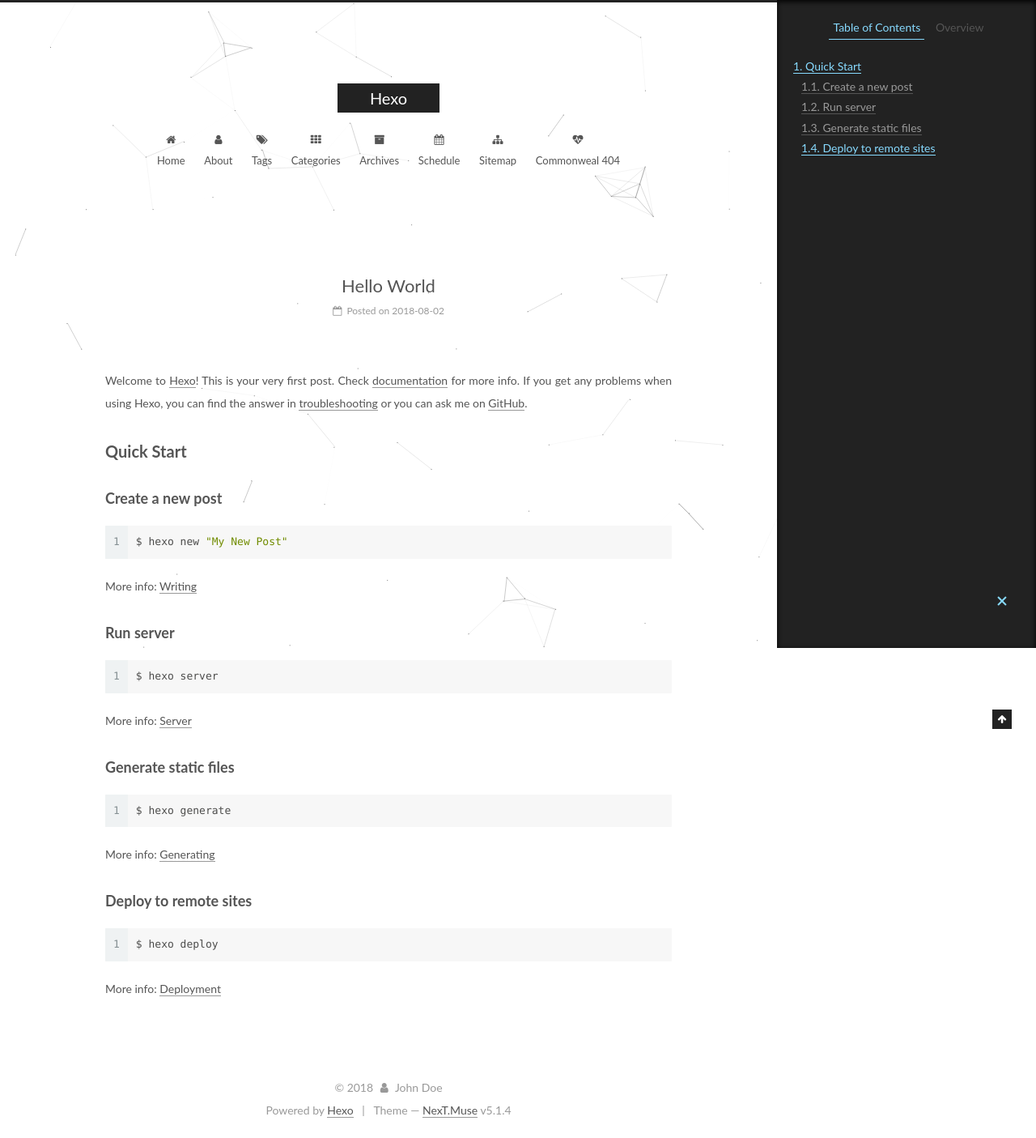
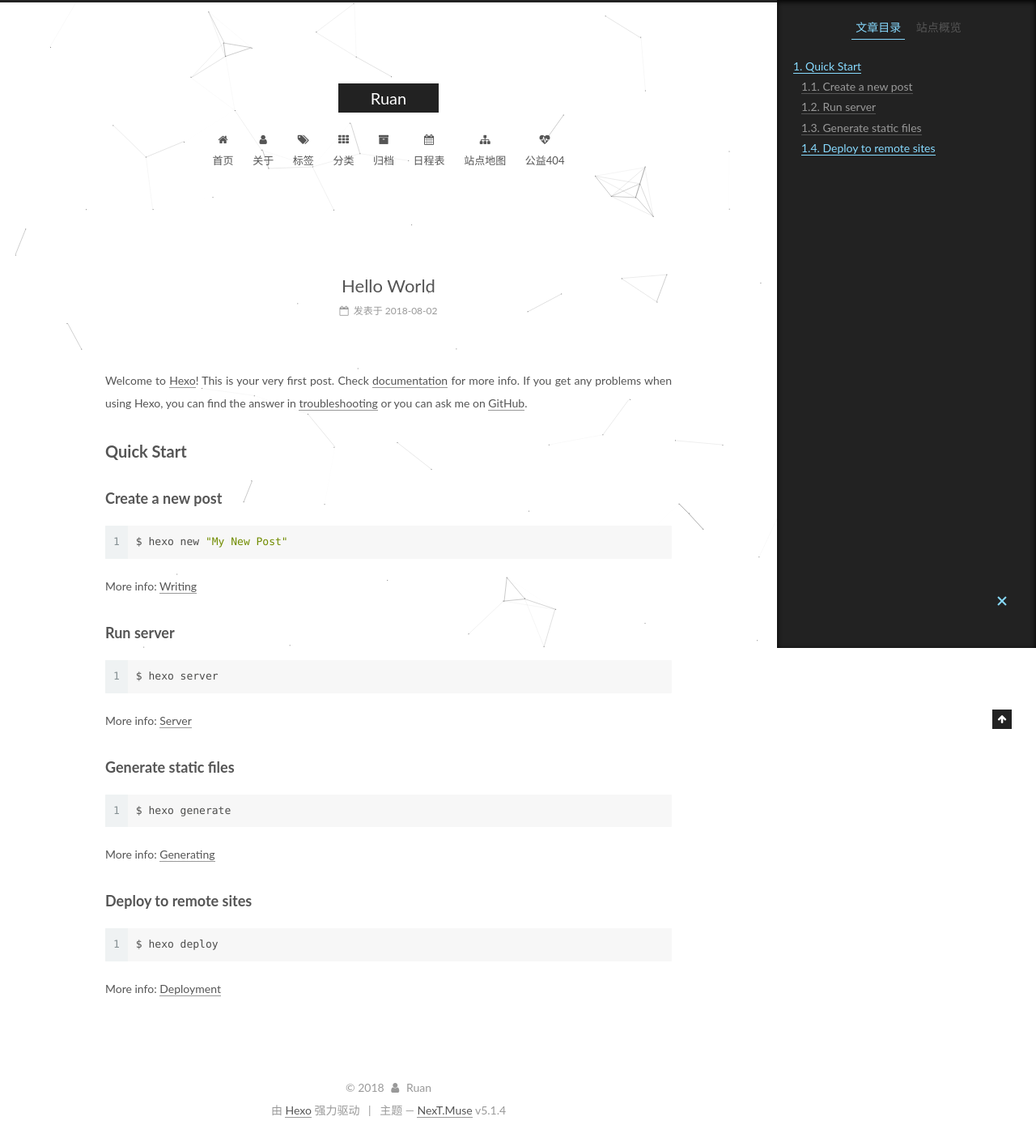
Before and after one commit to ruan1999/ruan1999.github.io, a plain HTML site: page 2018/08/02/hello-world/index.html in a window 1280 px wide. Shown: the whole page at 81% size. Drawn offline with Linux system fonts and the light colour scheme.

Commit message:
Site updated: 2018-08-02 17:44:29

```diff
--- a/2018/08/02/hello-world/index.html
+++ b/2018/08/02/hello-world/index.html
@@ -5,7 +5,7 @@
 
 
 
-<html class="theme-next muse use-motion" lang="">
+<html class="theme-next muse use-motion" lang="zh-Hans">
 <head>
   <meta charset="UTF-8"/>
 <meta http-equiv="X-UA-Compatible" content="IE=edge" />
@@ -83,9 +83,9 @@
 <meta property="og:type" content="article">
 <meta property="og:title" content="Hello World">
 <meta property="og:url" content="http://yoursite.com/2018/08/02/hello-world/index.html">
-<meta property="og:site_name" content="Hexo">
+<meta property="og:site_name" content="Ruan">
 <meta property="og:description" content="Welcome to Hexo! This is your very first post. Check documentation for more info. If you get any problems when using Hexo, you can find the answer in troubleshooting or you can ask me on GitHub. Quick">
-<meta property="og:locale" content="default">
+<meta property="og:locale" content="zh-Hans">
 <meta property="og:updated_time" content="2018-08-02T08:35:28.302Z">
 <meta name="twitter:card" content="summary">
 <meta name="twitter:title" content="Hello World">
@@ -105,7 +105,7 @@
     motion: {"enable":true,"async":false,"transition":{"post_block":"fadeIn","post_header":"slideDownIn","post_body":"slideDownIn","coll_header":"slideLeftIn","sidebar":"slideUpIn"}},
     duoshuo: {
       userId: '0',
-      author: 'Author'
+      author: '博主'
     },
     algolia: {
       applicationID: '',
@@ -125,7 +125,7 @@
 
 
 
-  <title>Hello World | Hexo</title>
+  <title>Hello World | Ruan</title>
 
 
 
@@ -137,7 +137,7 @@
 
 </head>
 
-<body itemscope itemtype="http://schema.org/WebPage" lang="default">
+<body itemscope itemtype="http://schema.org/WebPage" lang="zh-Hans">
 
 
 
@@ -155,7 +155,7 @@
     <div class="custom-logo-site-title">
       <a href="/"  class="brand" rel="start">
         <span class="logo-line-before"><i></i></span>
-        <span class="site-title">Hexo</span>
+        <span class="site-title">Ruan</span>
         <span class="logo-line-after"><i></i></span>
       </a>
     </div>
@@ -185,7 +185,7 @@
 
               <i class="menu-item-icon fa fa-fw fa-home"></i> <br />
 
-            Home
+            首页
           </a>
         </li>
 
@@ -195,7 +195,7 @@
 
               <i class="menu-item-icon fa fa-fw fa-user"></i> <br />
 
-            About
+            关于
           </a>
         </li>
 
@@ -205,7 +205,7 @@
 
               <i class="menu-item-icon fa fa-fw fa-tags"></i> <br />
 
-            Tags
+            标签
           </a>
         </li>
 
@@ -215,7 +215,7 @@
 
               <i class="menu-item-icon fa fa-fw fa-th"></i> <br />
 
-            Categories
+            分类
           </a>
         </li>
 
@@ -225,7 +225,7 @@
 
               <i class="menu-item-icon fa fa-fw fa-archive"></i> <br />
 
-            Archives
+            归档
           </a>
         </li>
 
@@ -235,7 +235,7 @@
 
               <i class="menu-item-icon fa fa-fw fa-calendar"></i> <br />
 
-            Schedule
+            日程表
           </a>
         </li>
 
@@ -245,7 +245,7 @@
 
               <i class="menu-item-icon fa fa-fw fa-sitemap"></i> <br />
 
-            Sitemap
+            站点地图
           </a>
         </li>
 
@@ -255,7 +255,7 @@
 
               <i class="menu-item-icon fa fa-fw fa-heartbeat"></i> <br />
 
-            Commonweal 404
+            公益404
           </a>
         </li>
 
@@ -295,13 +295,13 @@
     <link itemprop="mainEntityOfPage" href="http://yoursite.com/2018/08/02/hello-world/">
 
     <span hidden itemprop="author" itemscope itemtype="http://schema.org/Person">
-      <meta itemprop="name" content="John Doe">
+      <meta itemprop="name" content="Ruan">
       <meta itemprop="description" content="">
       <meta itemprop="image" content="/images/avatar.gif">
     </span>
 
     <span hidden itemprop="publisher" itemscope itemtype="http://schema.org/Organization">
-      <meta itemprop="name" content="Hexo">
+      <meta itemprop="name" content="Ruan">
     </span>
 
 
@@ -319,9 +319,9 @@
                 <i class="fa fa-calendar-o"></i>
               </span>
 
-                <span class="post-meta-item-text">Posted on</span>
+                <span class="post-meta-item-text">发表于</span>
 
-              <time title="Post created" itemprop="dateCreated datePublished" datetime="2018-08-02T16:35:28+08:00">
+              <time title="创建于" itemprop="dateCreated datePublished" datetime="2018-08-02T16:35:28+08:00">
                 2018-08-02
               </time>
 
@@ -438,10 +438,10 @@
 
         <ul class="sidebar-nav motion-element">
           <li class="sidebar-nav-toc sidebar-nav-active" data-target="post-toc-wrap">
-            Table of Contents
+            文章目录
           </li>
           <li class="sidebar-nav-overview" data-target="site-overview-wrap">
-            Overview
+            站点概览
           </li>
         </ul>
 
@@ -450,7 +450,7 @@
         <div class="site-overview">
           <div class="site-author motion-element" itemprop="author" itemscope itemtype="http://schema.org/Person">
 
-              <p class="site-author-name" itemprop="name">John Doe</p>
+              <p class="site-author-name" itemprop="name">Ruan</p>
               <p class="site-description motion-element" itemprop="description"></p>
           </div>
 
@@ -462,7 +462,7 @@
                 <a href="/archives/">
 
                   <span class="site-state-item-count">1</span>
-                  <span class="site-state-item-name">posts</span>
+                  <span class="site-state-item-name">日志</span>
                 </a>
               </div>
 
@@ -522,13 +522,13 @@
   <span class="with-love">
     <i class="fa fa-user"></i>
   </span>
-  <span class="author" itemprop="copyrightHolder">John Doe</span>
+  <span class="author" itemprop="copyrightHolder">Ruan</span>
 
 
 </div>
 
 
-  <div class="powered-by">Powered by <a class="theme-link" target="_blank" href="https://hexo.io">Hexo</a></div>
+  <div class="powered-by">由 <a class="theme-link" target="_blank" href="https://hexo.io">Hexo</a> 强力驱动</div>
 
 
 
@@ -536,7 +536,7 @@
 
 
 
-  <div class="theme-info">Theme &mdash; <a class="theme-link" target="_blank" href="https://github.com/iissnan/hexo-theme-next">NexT.Muse</a> v5.1.4</div>
+  <div class="theme-info">主题 &mdash; <a class="theme-link" target="_blank" href="https://github.com/iissnan/hexo-theme-next">NexT.Muse</a> v5.1.4</div>
 
 
 
```
Also changed, not shown: archives/2018/08/index.html (+23 -23 lines), archives/2018/index.html (+23 -23 lines), archives/index.html (+23 -23 lines), index.html (+26 -26 lines).
